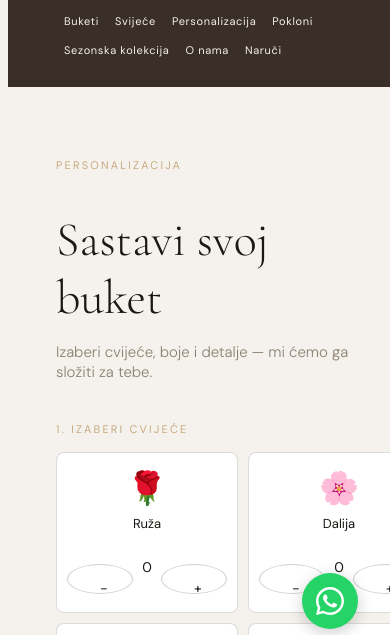
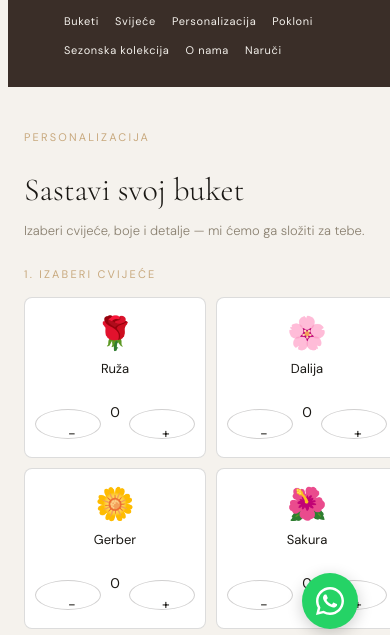
Before and after one commit to luchacandle29-arch/lucha-web, a plain HTML site: page konfigurator.html in a window 390 px wide. Shown: the part 183-818 px from the top of the page. Drawn offline with nearby package versions, Linux system fonts and the light colour scheme.

Commit message:
konfigurator mobilni

```diff
--- a/konfigurator.html
+++ b/konfigurator.html
@@ -2,19 +2,51 @@
 <html lang="bs">
 <head>
   <meta charset="UTF-8">
-<meta name="viewport" content="width=device-width, initial-scale=1.0">
+  <meta name="viewport" content="width=device-width, initial-scale=1.0">
   <title>Sastavi svoj buket — Lucha Candle Shop</title>
   <link rel="stylesheet" href="style.css">
   <link href="https://fonts.googleapis.com/css2?family=Cormorant+Garamond:ital,wght@0,300;0,400;1,300;1,400&family=DM+Sans:wght@300;400&display=swap" rel="stylesheet">
-  <link rel="stylesheet" href="https://cdn.jsdelivr.net/npm/@tabler/icons-webfont@latest/tabler-icons.min.css">
+  <style>
+    .konfig-wrap {
+      max-width: 720px;
+      margin: 0 auto;
+      padding: 60px 48px 100px;
+    }
+    .konfig-title {
+      font-family: 'Cormorant Garamond', serif;
+      font-size: 48px;
+      font-weight: 300;
+      color: #1A1814;
+      margin-bottom: 8px;
+    }
+    .konfig-subtitle {
+      font-size: 15px;
+      color: #8A8070;
+      font-weight: 300;
+      margin-bottom: 40px;
+    }
+    @media (max-width: 768px) {
+      .konfig-wrap {
+        padding: 32px 16px 60px;
+      }
+      .konfig-title {
+        font-size: 32px;
+      }
+      .konfig-subtitle {
+        font-size: 13px;
+        margin-bottom: 28px;
+      }
+    }
+  </style>
 </head>
 <body>
+
 <div class="promo-traka">
   ✨ Novo: <a href="svjetleci.html">Svjetleći buket</a> — između cvjetova, lampice. U mraku, savršeno.
 </div>
 
   <nav>
-    <a href="index.html"><img class="logo" src="logo.png" alt="Lucha Candle Shop Candle Shop"></a>
+    <a href="index.html"><img class="logo" src="logo.png" alt="Lucha Candle Shop"></a>
     <ul>
       <li><a href="buketi.html">Buketi</a></li>
       <li><a href="svijece.html">Svijeće</a></li>
@@ -26,10 +58,10 @@
     </ul>
   </nav>
 
-  <section style="max-width: 720px; margin: 0 auto; padding: 60px 48px 100px;">
+  <section class="konfig-wrap">
     <p class="section-label">Personalizacija</p>
-    <h1 style="font-family:'Cormorant Garamond',serif;font-size:48px;font-weight:300;color:#1A1814;margin-bottom:8px;">Sastavi svoj buket</h1>
-    <p style="font-size:15px;color:#8A8070;font-weight:300;margin-bottom:40px;">Izaberi cvijeće, boje i detalje — mi ćemo ga složiti za tebe.</p>
+    <h1 class="konfig-title">Sastavi svoj buket</h1>
+    <p class="konfig-subtitle">Izaberi cvijeće, boje i detalje — mi ćemo ga složiti za tebe.</p>
 
     <p class="konfig-step">1. Izaberi cvijeće</p>
     <div class="flowers-grid">
@@ -140,7 +172,7 @@
       <p class="summary-row" id="s-dodaci">Dodaci: <span>—</span></p>
     </div>
 
-    <button class="btn-primary konfig-send" id="send-btn" onclick="posaljiNarudžbu()" disabled>
+    <button class="konfig-send" id="send-btn" onclick="posaljiNarudžbu()" disabled>
       Pošalji narudžbu putem WhatsApp
     </button>
     <p style="font-size:12px;color:#8A8070;margin-top:12px;font-weight:300;font-style:italic;">Odgovaramo u roku od nekoliko sati.</p>
```
